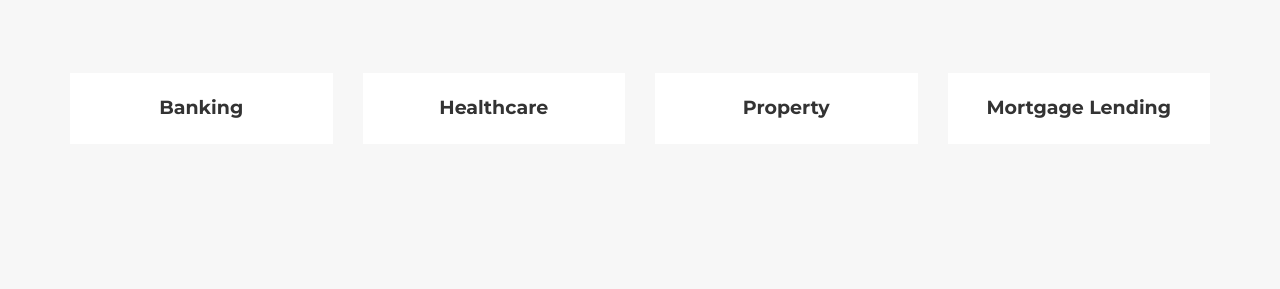
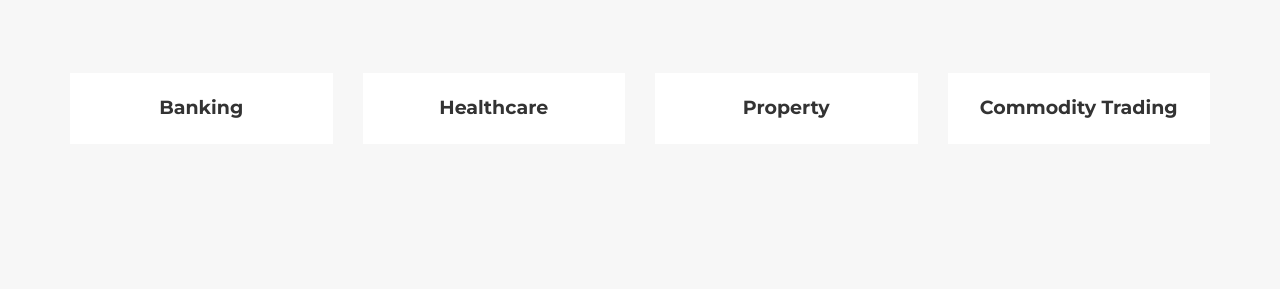
Before and after one commit to mk-th/gtw, a Jekyll site: the page built from _posts/2014-07-14-project-5.markdown, in a window 1280 px wide and 900 px high, scrolled down 876 px. Shown: the part 164-453 px from the top of the window. Built offline with Jekyll 4.4.1, drawn with Linux system fonts in a browser that asks for light colours; some web fonts are replaced; part of the change alters nothing that is shown.

Commit message:
New Service Added: Commodity Trading

```diff
--- a/_posts/2014-07-14-project-5.markdown
+++ b/_posts/2014-07-14-project-5.markdown
@@ -1,23 +1,25 @@
 ---
-title: Mortgage Lending
+title: Commodity Trading
 subtitle:
 layout: default
 modal-id: 5
 date: 20-12-2019
-img: services-grid/home-loans.jpg
-thumbnail: services-grid/home-loans.jpg
-alt: home-loans-image
+img: services-grid/commodity-trading.jpg
+thumbnail: services-grid/commodity-trading.jpg
+alt: commodity-trading-image
 project-date:
 client:
 category:
 description:
 ---
-**Goodthink Associates** retains experts active in the mortgage lending sector for three decades. Specific areas of expertise include the following:
+**Goodthink Associates** retains experts active in the trading sector for three decades. Specific areas of expertise include the following:
 
--   **Introductory Loans** : Introductory or honeymoon rates give the customer a special reduced rate – fixed or variable – for the first part of their loan contract. Generally the rate reverts to a standard or special variable rate when the initial period ends. The benefit to clients is that repayments are lower during the honeymoon period, giving breathing space while a home is extended or renovated.
+- Buying and selling physical commodities such as construction materials, foodstuffs and automotive products.
 
--   **Variable Rate Loans** : Most Lenders offer a variable rate loan, which can vary with time, depending on the market. Variable loans include basic, standard, or revolving line-of-credit products and are traditionally the most flexible. Variable loans generally allow clients to offset their mortgage, make extra repayments and have access to redraw. They also allow the loan to be redeemed early.
+-  Trying to anticipate trends as well as to arbitrage opportunities.
 
--   **Fixed Rate Loans** : Fixed loans generally allow a borrower to lock in an interest rate for a particular period of time, normally 1-5 years. Customers who choose a fixed rate know that their repayments will not change during this period, no matter if interest rates rise or fall. Features such as redraw or mortgage offset are usually not allowed during this initial period.
+-  Working to secure a supply of raw materials for a business or industry, to help create liquidity in international markets and/or to invest speculatively.
 
--   **Bridging Loans**: Bridging finance allows a borrower to purchase a new property whilst waiting for a current property to sell. This can be useful if the settlement date of the new property purchase takes place several weeks before the sale of the original property, helping to fill that gap.
+-  We have traded goods as diverse as cocoa, coffee, cereals, sugar, oil, natural gas and precious metals. The company has a particular specialism in related services: shipping and logistics, inspection and certification, insurance and trade finance.
+
+-  Margins are often relatively slim yet these are compensated by the relatively high volumes transacted: absolute revenues are a direct function of the volume.
```
Also changed, not shown: img/services-grid/commodity-trading.jpg (added).
